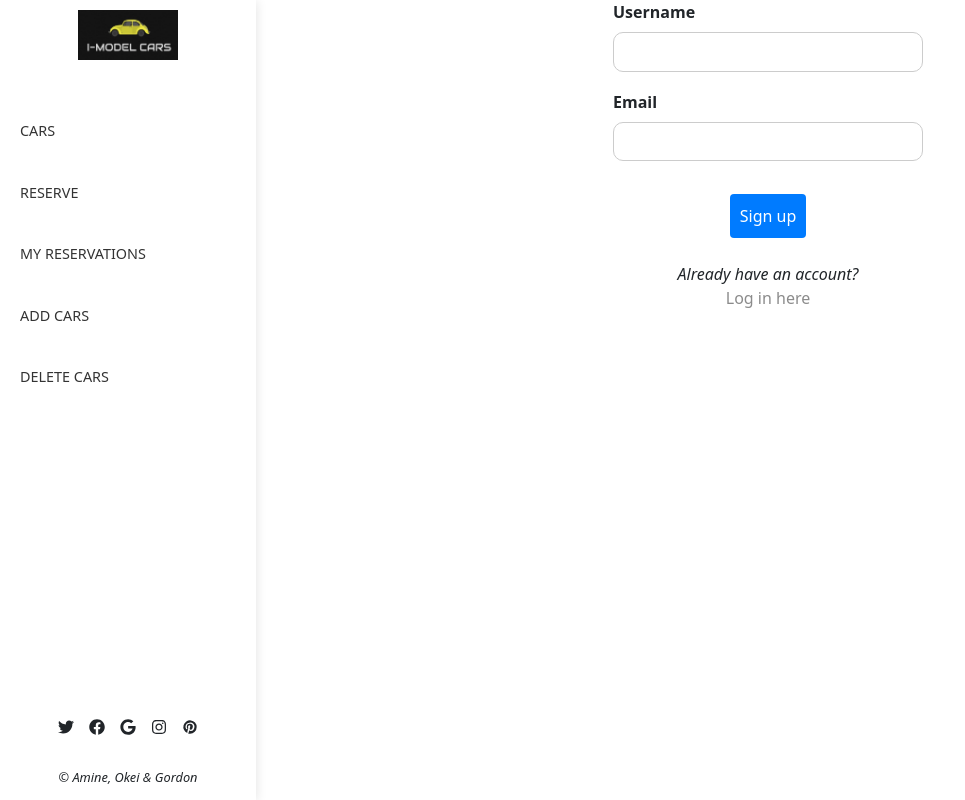
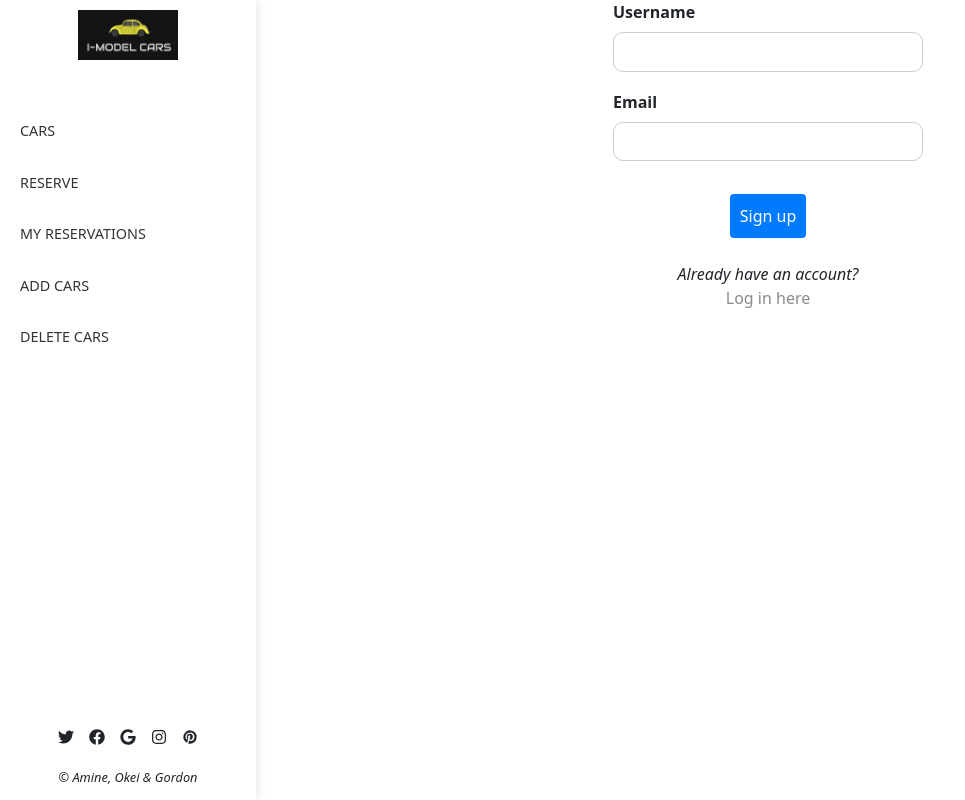
Before and after one commit to GordonOtieno/i-model-cars-frontend, a React (Create React App) app: page /signup in a window 1280 px wide. Shown: the whole page, without its empty margins (0-965 px from the left). Built offline with nearby package versions, Linux system fonts and the light colour scheme.

Commit message:
Adjust spacing between links in navigation panel & fix button position

```diff
--- a/src/components/SignUp/SignUp.js
+++ b/src/components/SignUp/SignUp.js
@@ -33,11 +33,6 @@ const SignUpForm = () => {
 
   const handleSubmit = (e) => {
     e.preventDefault();
-
-    // if (username.trim() === '') {
-    //   alert('Please enter a valid username.');
-    //   return;
-    // }
     createUserAPI(username, useremail).then((userdata) => {
       if (userdata !== false) {
         dispatch(signUpUser({ data: userdata, isLogged: true }));
--- a/src/components/navigation/navigation.css
+++ b/src/components/navigation/navigation.css
@@ -6,6 +6,7 @@
   align-items: center;
   background-color: #fff;
   padding: 10px;
+  padding-bottom: 100px;
   box-shadow: 1px 1px 10px rgba(0, 0, 0, 0.1);
 }
 
@@ -21,7 +22,6 @@
 
 .sidebar-content {
   font-size: 0.9rem;
-  margin-bottom: 20px;
   align-self: stretch;
 }
 
@@ -34,7 +34,7 @@
 .sidebar-content li {
   list-style: none;
   padding: 10px;
-  margin-bottom: 20px;
+  margin-bottom: 10px;
 }
 
 .sidebar-content li:hover {
@@ -49,7 +49,7 @@
 
 .social-icons {
   position: absolute;
-  bottom: 65px;
+  bottom: 55px;
   display: flex;
   gap: 15px;
   align-items: center;
```
